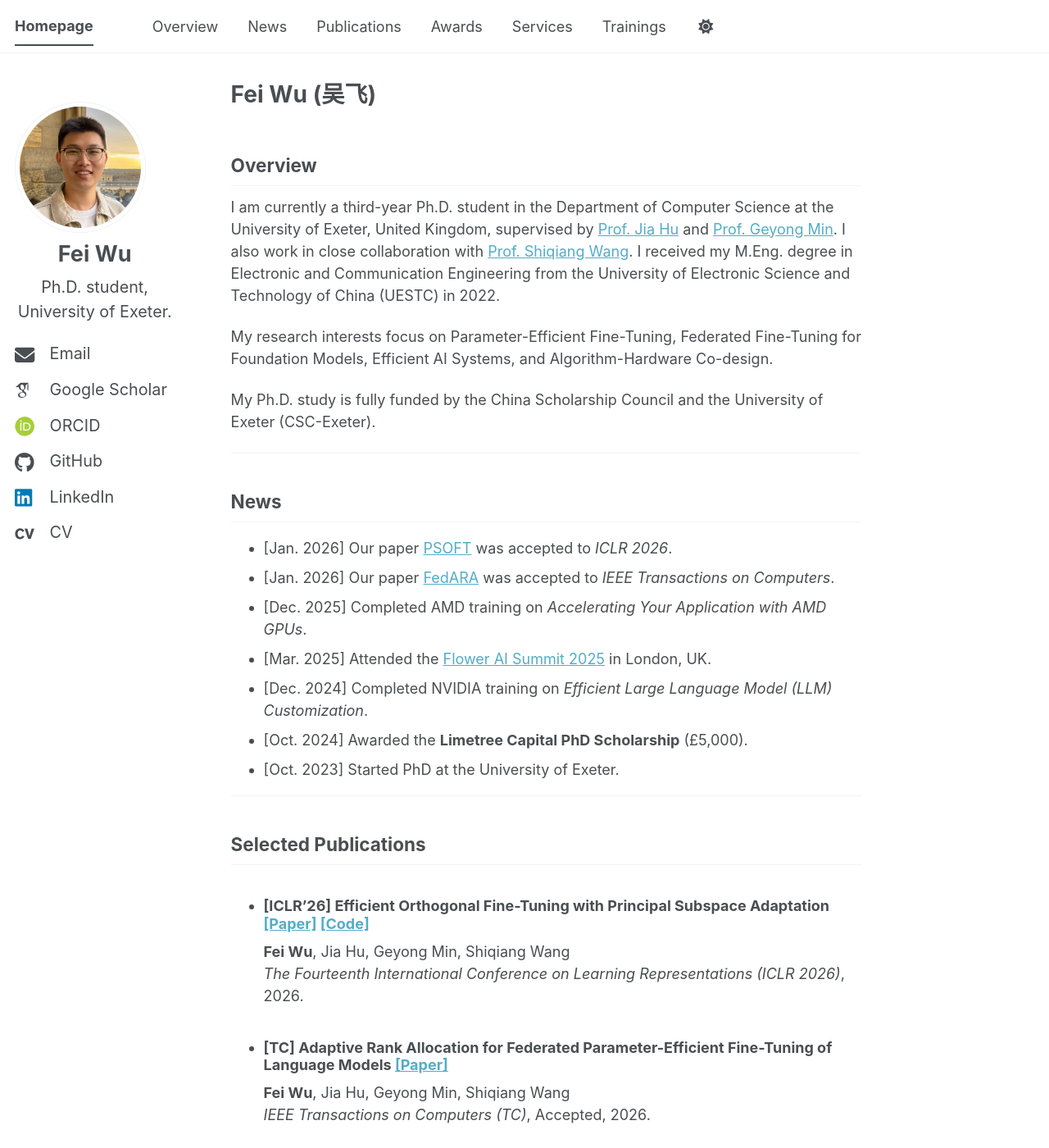
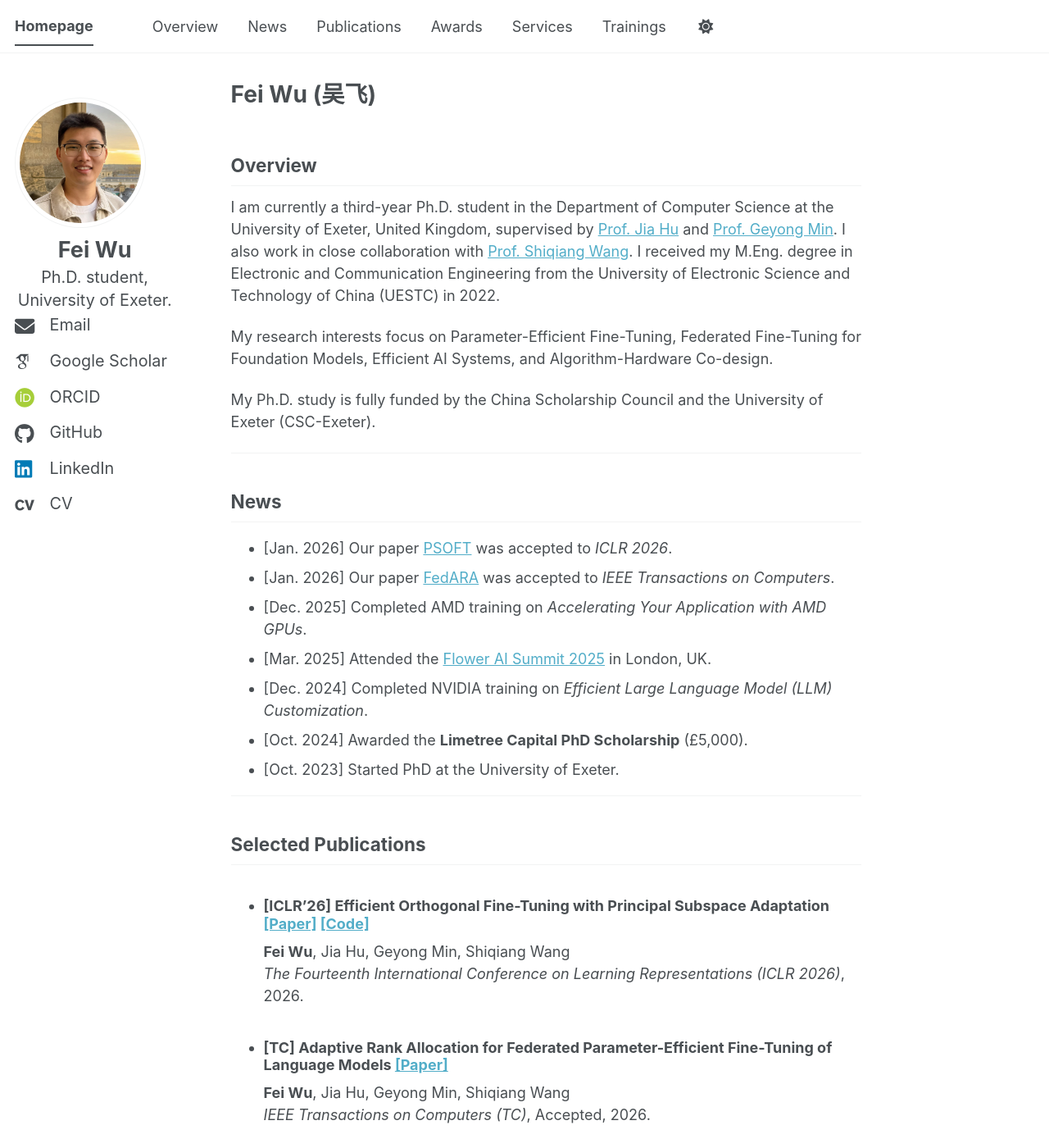
Before and after one commit to fei407/fei407.github.io, a Jekyll site: the page built from _pages/about.md, in a window 1280 px wide and 1400 px high. Shown: the whole window at 82% size. Built offline with Jekyll 4.4.1, drawn with Linux system fonts in a browser that asks for light colours; some web fonts are replaced; a script bundle is joined from its source files by our own code; library files that are not in the unit come from our copies.

Commit message:
update info

```diff
--- a/assets/css/main.scss
+++ b/assets/css/main.scss
@@ -47,21 +47,22 @@
    ===================================== */
 
 /* overall sidebar text */
-.sidebar {
-  font-size: 1.1rem;
-  line-height: 1.6;
+.sidebar .author__content {
+  text-align: center;
 }
 
 /* author name */
 .sidebar .author__name {
   font-size: 1.5rem;
-  text-align: center;
+  margin: 0.6rem 0 0.2rem;
 }
 
 /* author bio */
 .sidebar .author__bio {
   font-size: 1.1rem;
-  text-align: center;
+  line-height: 1.4;
+  max-width: 220px;   /* 控制视觉宽度 */
+  margin: 0 auto;     /* 真正居中 */
 }
 
 /* sidebar links text */
```
